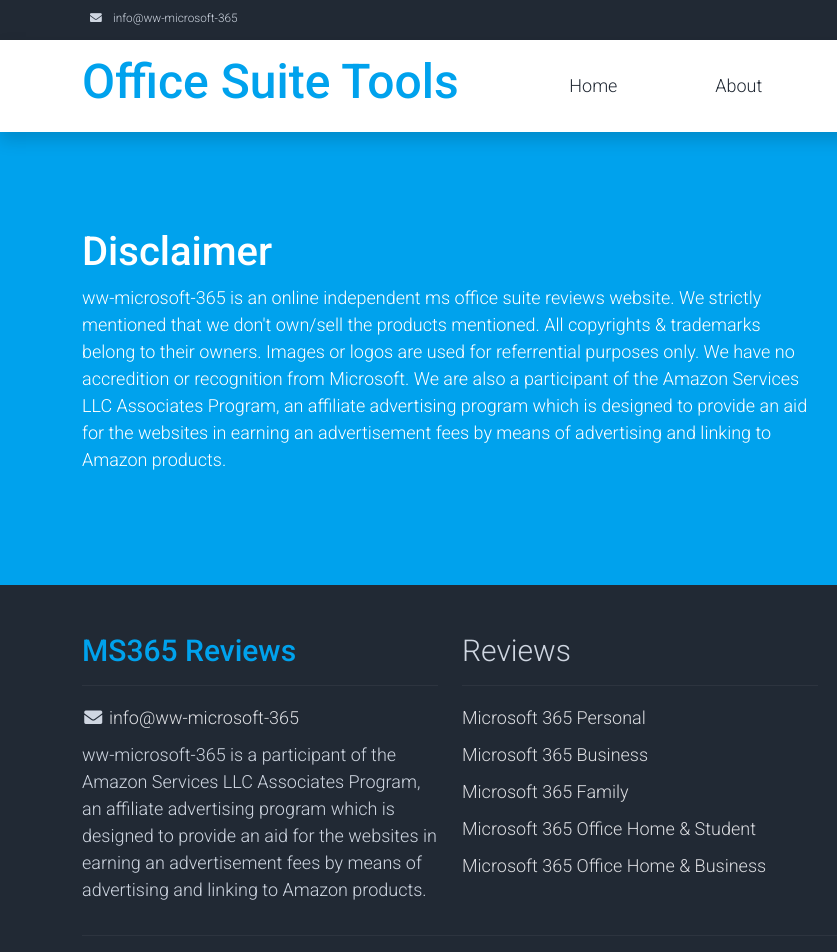
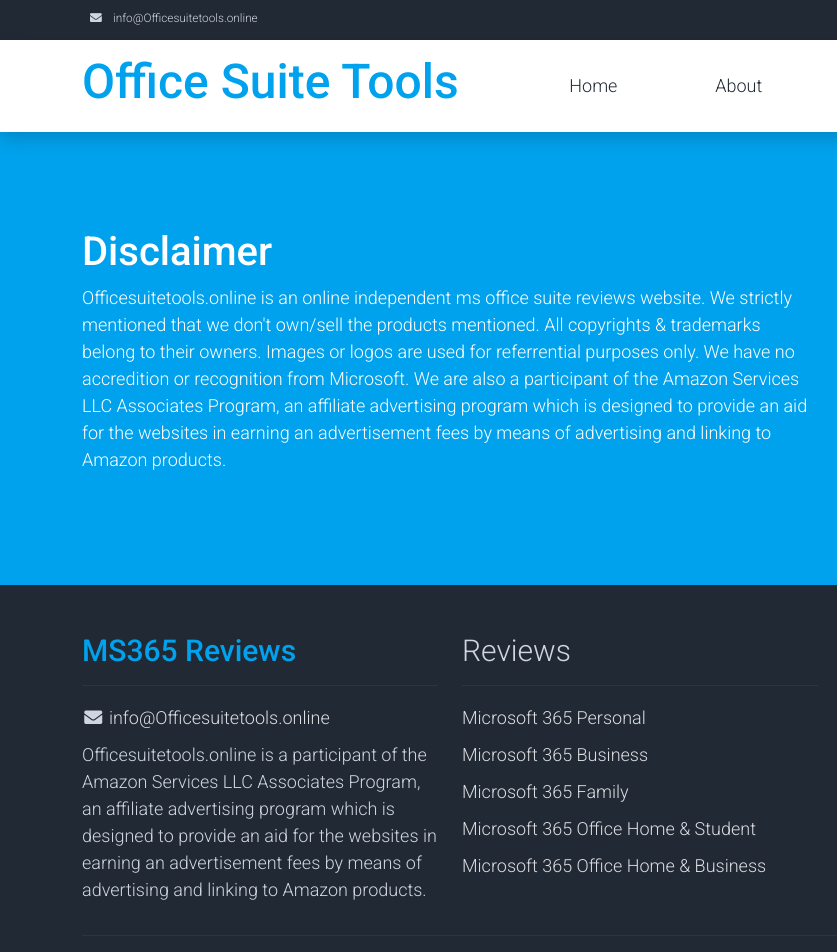
Before and after one commit to ww-microsoft-365/product, a plain HTML site: page disclaimer.html in a window 1280 px wide. Shown: the top 952 px of the page, 0-837 px from the left. Drawn offline with Linux system fonts and the light colour scheme.

Commit message:
Update disclaimer.html

```diff
--- a/disclaimer.html
+++ b/disclaimer.html
@@ -2,7 +2,7 @@
 <html lang="en">
 
 
-<!-- Mirrored from ww-microsoft-365/disclaimer.html by HTTrack Website Copier/3.x [XR&CO'2014], Sat, 23 Mar 2024 04:28:30 GMT -->
+<!-- Mirrored from officesuitetools.online/disclaimer.html by HTTrack Website Copier/3.x [XR&CO'2014], Sat, 23 Mar 2024 04:28:30 GMT -->
 <head>
     <title>MS365 Reviews - Disclaimer</title>
     <meta charset="utf-8">
@@ -34,7 +34,7 @@
             <div class="w-100 d-flex justify-content-between">
                 <div>
                     <i class="fa fa-envelope mx-2"></i>
-                    <a class="navbar-sm-brand text-light text-decoration-none" href="mailto:info@ww-microsoft-365">info@ww-microsoft-365</a>
+                    <a class="navbar-sm-brand text-light text-decoration-none" href="mailto:info@Officesuitetools.online">info@Officesuitetools.online</a>
 
                 </div>
                 <div>
@@ -109,7 +109,7 @@
                 <div class="col-md-8 text-white">
                     <h1>Disclaimer</h1>
                     <p>
-                        ww-microsoft-365 is an online independent ms office suite reviews website. We strictly mentioned that we don't own/sell the products mentioned. All copyrights & trademarks belong to their owners. Images or logos are used for referrential purposes only. We have no accredition or recognition from Microsoft. We are also a participant of the Amazon Services LLC Associates Program, an affiliate advertising program which is designed to provide an aid for the websites in earning an advertisement fees by means of advertising and linking to Amazon products.
+                        Officesuitetools.online is an online independent ms office suite reviews website. We strictly mentioned that we don't own/sell the products mentioned. All copyrights & trademarks belong to their owners. Images or logos are used for referrential purposes only. We have no accredition or recognition from Microsoft. We are also a participant of the Amazon Services LLC Associates Program, an affiliate advertising program which is designed to provide an aid for the websites in earning an advertisement fees by means of advertising and linking to Amazon products.
                     </p>
                 </div>
                 <div class="col-md-4">
@@ -134,9 +134,9 @@
 
                         <li>
                             <i class="fa fa-envelope fa-fw"></i>
-                            <a class="text-decoration-none" href="mailto:info@ww-microsoft-365">info@ww-microsoft-365</a>
+                            <a class="text-decoration-none" href="mailto:info@Officesuitetools.online">info@Officesuitetools.online</a>
                         </li>
-                        <li><p>ww-microsoft-365 is a participant of the Amazon Services LLC Associates Program, an affiliate advertising program which is designed to provide an aid for the websites in earning an advertisement fees by means of advertising and linking to Amazon products.</p></li>
+                        <li><p>Officesuitetools.online is a participant of the Amazon Services LLC Associates Program, an affiliate advertising program which is designed to provide an aid for the websites in earning an advertisement fees by means of advertising and linking to Amazon products.</p></li>
                     </ul>
                 </div>
 
@@ -217,5 +217,5 @@
 </body>
 
 
-<!-- Mirrored from ww-microsoft-365/disclaimer.html by HTTrack Website Copier/3.x [XR&CO'2014], Sat, 23 Mar 2024 04:28:30 GMT -->
+<!-- Mirrored from officesuitetools.online/disclaimer.html by HTTrack Website Copier/3.x [XR&CO'2014], Sat, 23 Mar 2024 04:28:30 GMT -->
 </html>
```
